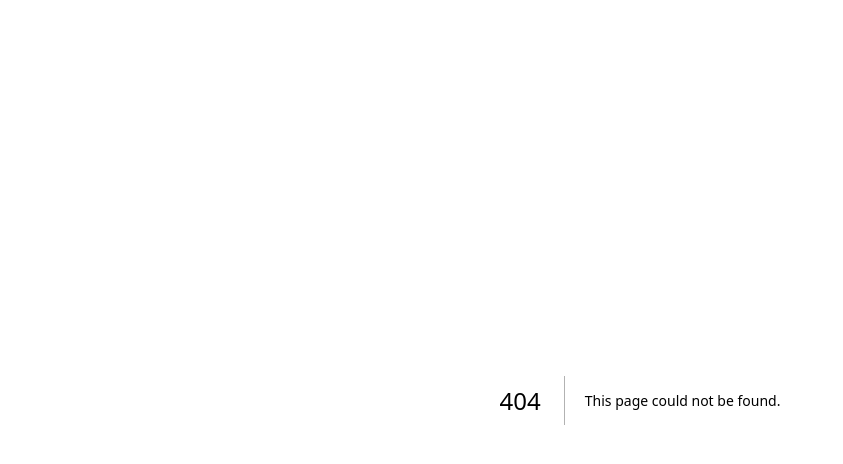
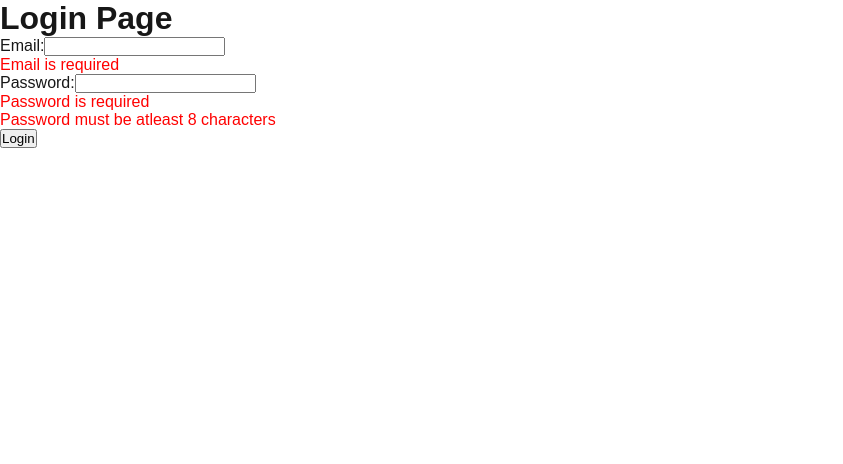
Before and after one commit to singhharshdeep/cpan-144-in-class-demo, a Next.js app: page /login in a window 1280 px wide. Before the commit this address had no page. Shown: the top 464 px of the page, without its empty margins (0-843 px from the left). Built offline with nearby package versions, Linux system fonts and the light colour scheme.

Commit message:
Adds login and contact forms

```diff
--- /dev/null
+++ b/pages/login.tsx
@@ -0,0 +1,55 @@
+import { useState } from "react";
+
+export default function LoginPage() {
+    const [email, setEmail] = useState("");
+    const [password, setPassword] = useState("");
+
+    console.log(`Email: ${email}`);
+    console.log(`Password: ${password}`);
+
+    function handleEmailChange(event: React.ChangeEvent<HTMLInputElement>) {
+        setEmail(event.target.value);
+    }
+
+    function handlePasswordChange(event: React.ChangeEvent<HTMLInputElement>) {
+        setPassword(event.target.value);
+    }
+
+    function handleSubmit(event: React.SubmitEvent) {
+        event.preventDefault();
+
+        alert(`Form submitted successfully
+                    Email: ${email}
+                    Message: ${password}
+                `);
+    }
+
+    return (
+        <div>
+            <h1>Login Page</h1>
+
+            <form onSubmit={handleSubmit}>
+                <div>
+                    <label>Email:</label>
+                    <input onChange={handleEmailChange} type="email" />
+                    {email === "" && <div style={{
+                        color: "red"
+                    }}>Email is required</div>}
+                </div>
+
+                <div>
+                    <label>Password:</label>
+                    <input onChange={handlePasswordChange} type="password" />
+                    {password === "" && <div style={{
+                        color: "red"
+                    }}>Password is required</div>}
+                    {password.length < 8 && <div style={{
+                        color: "red"
+                    }}>Password must be atleast 8 characters</div>}
+                </div>
+
+                <button type="submit">Login</button>
+            </form>
+        </div>
+    )
+}
```
Also changed, not shown: pages/contact.tsx (added, +47 -0 lines).
